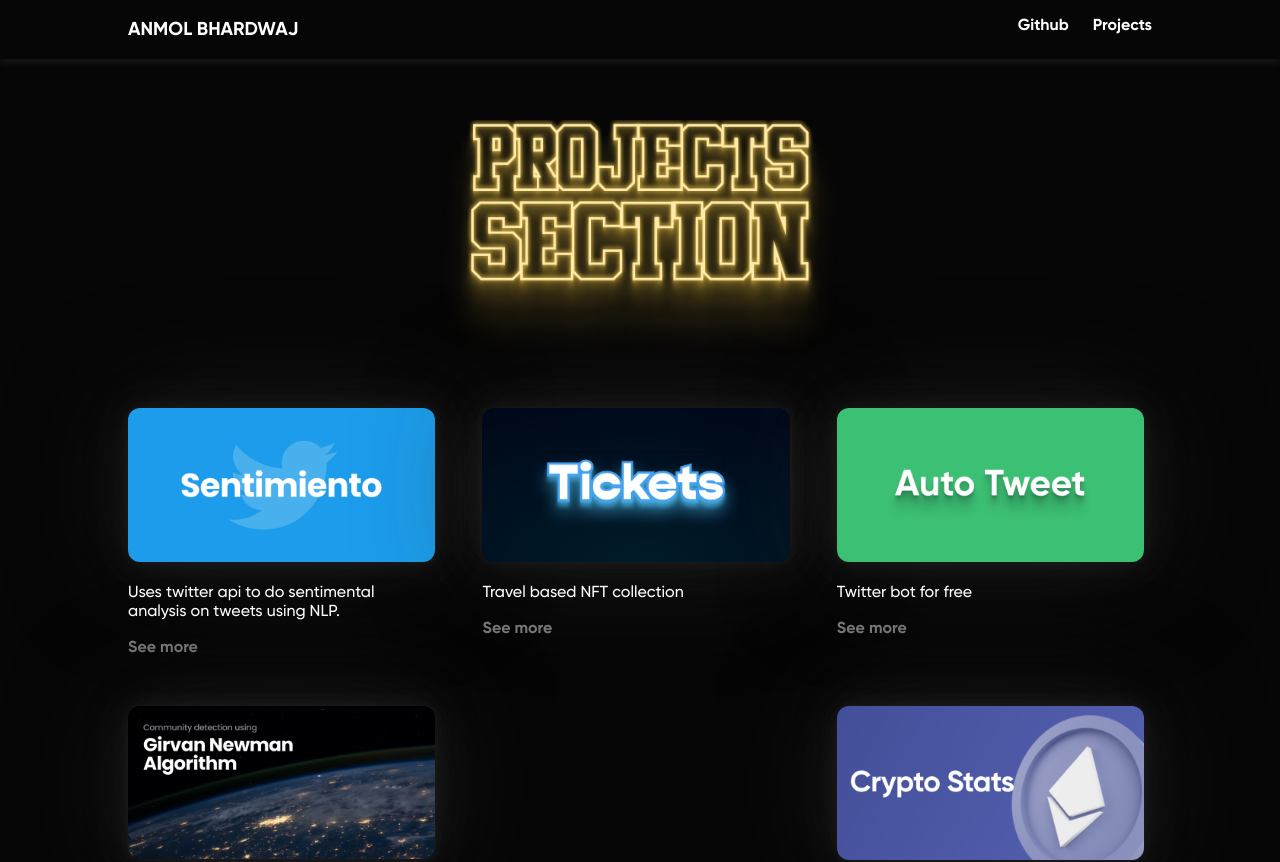
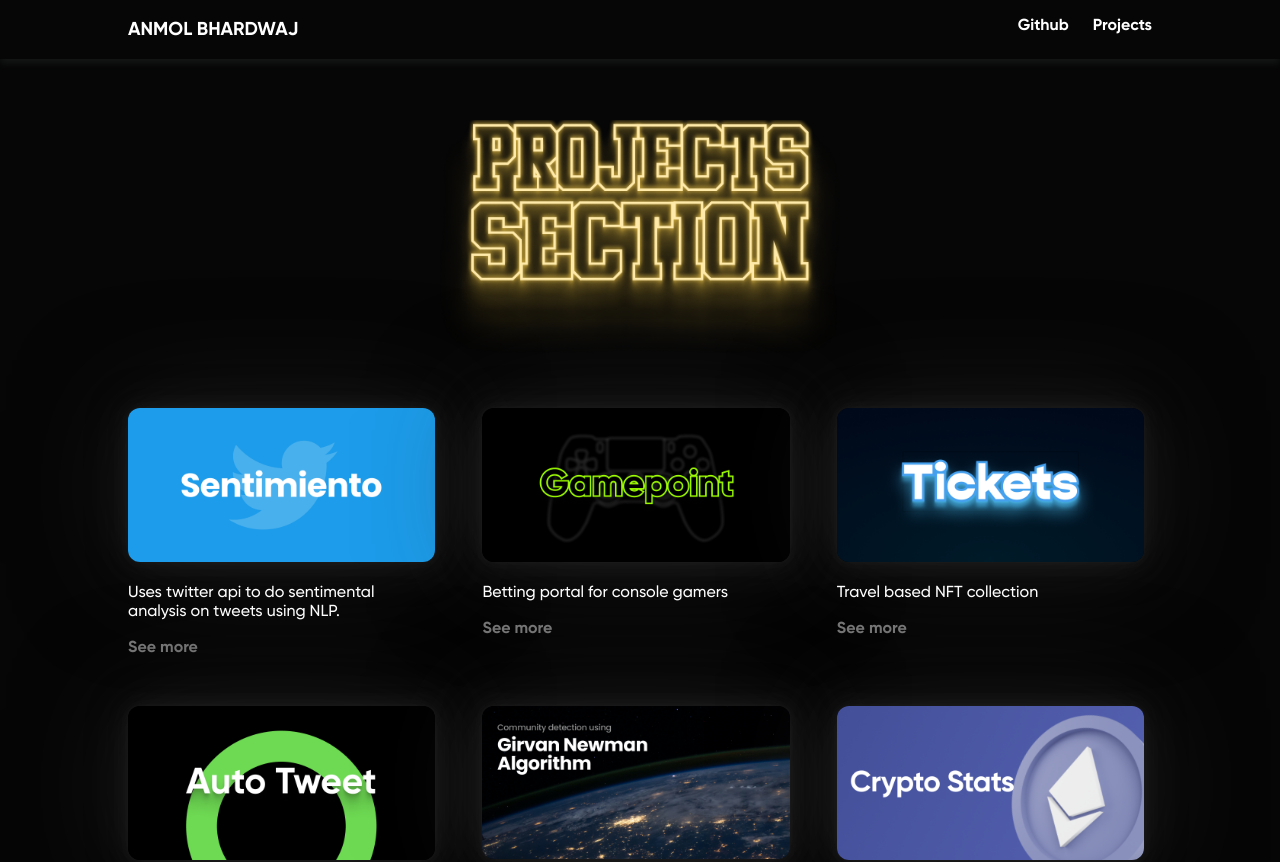
Before and after one commit to anmolbhardwaj17/samething, a React (Create React App) app: page /projects in a window 1280 px wide. Shown: the top 862 px of the page. Built offline with nearby package versions, Linux system fonts and the light colour scheme.

Commit message:
minor png

```diff
--- a/src/components/Projects.js
+++ b/src/components/Projects.js
@@ -12,11 +12,16 @@ function Projects() {
         <img src="/assets/projectsection.png"></img>
         </div>
         <div className="work">
-                <div className="projects">
-                    <div className="project">
+                <div id="hover-action" className="projects">
+                    <div  className="project">
                         <a href="https://sentimiento.herokuapp.com/" target="_blank"><img width="100%" src="/assets/sentimiento.png" alt="What has happened"></img></a>
                         <p className="">Uses twitter api to do sentimental analysis on tweets using NLP.</p>
                         <a href="https://sentimiento.herokuapp.com/" target="_blank" className="grey bold seemore">See more</a>
+                    </div>
+                    <div className="project">
+                        <a href="https://github.com/anmolbhardwaj17/gamepoint" target="_blank"><img width="100%" src="/assets/gamepoint1.png" alt="What has happened"></img></a>
+                        <p className="">Betting portal for console gamers</p>
+                        <a href="https://github.com/anmolbhardwaj17/gamepoint" target="_blank" className="grey bold seemore">See more</a>
                     </div>
                     <div className="project">
                         <a href="https://tickets-meta.com/" target="_blank"><img width="100%" src="/assets/tickets.png" alt="Tickets NFT"></img></a>
@@ -24,9 +29,9 @@ function Projects() {
                         <a href="https://tickets-meta.com/" target="_blank" className="grey bold seemore">See more</a>
                     </div>
                     <div className="project">
-                        <a href="https://www.notion.so/Auto-Tweet-d420312bbcfa4b84b1d177b42edd6ba0" target="_blank"><img width="100%" src="/assets/auto-tweet.png" alt="What has happened"></img></a>
+                        <a href="https://medium.com/@anmolbhardwaj17/how-to-run-scheduled-jobs-for-free-b7767e95522c" target="_blank"><img width="100%" src="/assets/auto-tweet.png" alt="What has happened"></img></a>
                         <p className="">Twitter bot for free</p>
-                        <a href="https://www.notion.so/Auto-Tweet-d420312bbcfa4b84b1d177b42edd6ba0" target="_blank" className="grey bold seemore">See more</a>
+                        <a href="https://medium.com/@anmolbhardwaj17/how-to-run-scheduled-jobs-for-free-b7767e95522c" target="_blank" className="grey bold seemore">See more</a>
                     </div>
                     <div className="project">
                         <a target="_blank" href="https://github.com/anmolbhardwaj17/Girvan-Newman-Algorithm-Visualizer"><img width="100%" src="/assets/girvan newman.png" alt="Girvan newman"></img></a>
@@ -42,6 +47,7 @@ function Projects() {
 
 
 
+
                 </div>
 
             </div>
```
Also changed, not shown: src/stylesheets/Project.css (+10 -0 lines), public/assets/auto-tweet.png, public/assets/gamepoint1.png (added).
